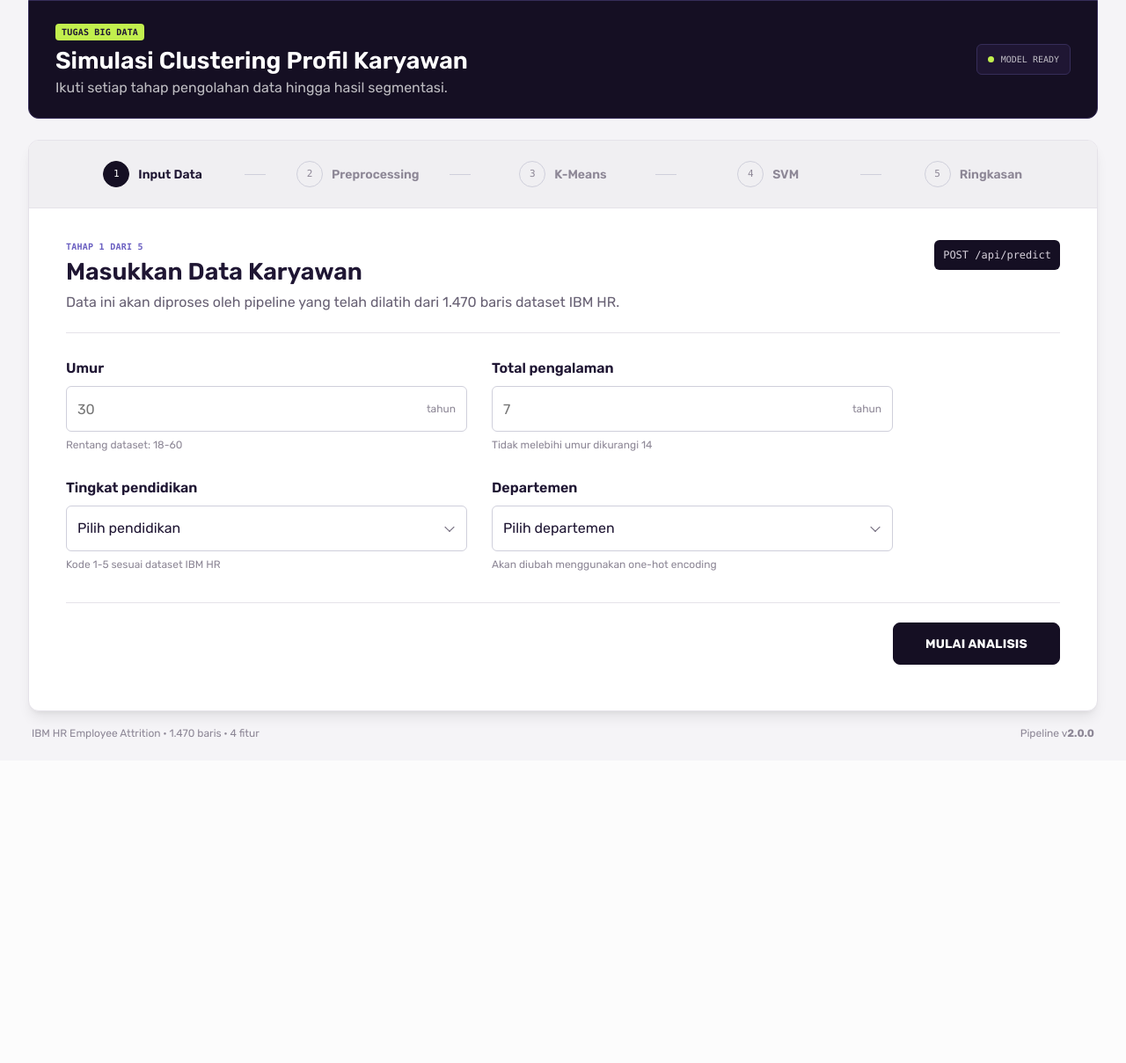
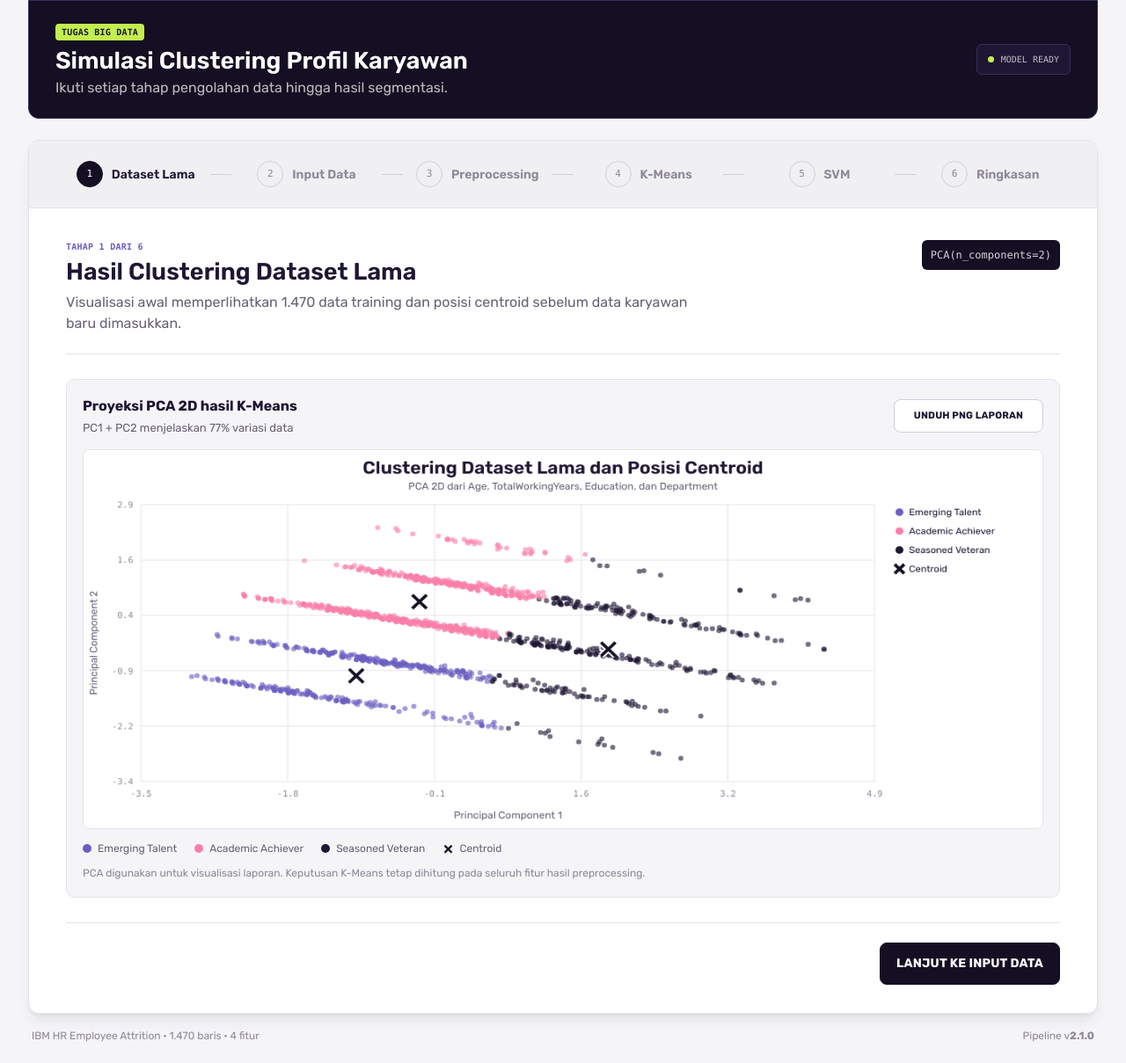
Before and after one commit to Zaaapuan/project-big-data, a Flask app: page / in a window 1280 px wide. Shown: the whole page at 88% size. Before the commit the page ends 841 px from the top, so only its background shows below. Run offline with Flask 3, Linux system fonts and the light colour scheme.

Commit message:
feat(visualization): add PCA cluster plot

```diff
--- a/employee_app/core/config.py
+++ b/employee_app/core/config.py
@@ -11,7 +11,7 @@ ARTIFACT_DIR = ROOT_DIR / "artifacts"
 MODEL_PATH = ARTIFACT_DIR / "employee_profile_model.joblib"
 
 # Incrementing this value invalidates artifacts created by an older pipeline.
-PIPELINE_VERSION = "2.0.0"
+PIPELINE_VERSION = "2.1.0"
 RANDOM_STATE = 42
 N_CLUSTERS = 3
 
--- a/employee_app/core/model_bundle.py
+++ b/employee_app/core/model_bundle.py
@@ -5,6 +5,7 @@ from dataclasses import dataclass
 from sklearn.calibration import CalibratedClassifierCV
 from sklearn.cluster import KMeans
 from sklearn.compose import ColumnTransformer
+from sklearn.decomposition import PCA
 
 
 @dataclass(frozen=True)
@@ -14,6 +15,8 @@ class ModelBundle:
     preprocessor: ColumnTransformer
     kmeans: KMeans
     svm: CalibratedClassifierCV
+    pca: PCA
+    cluster_plot: dict[str, object]
     cluster_labels: dict[int, str]
     cluster_profiles: dict[int, dict[str, float | int | str]]
     metrics: dict[str, float]
--- a/employee_app/ui/static/css/styles.css
+++ b/employee_app/ui/static/css/styles.css
@@ -122,7 +122,7 @@ h1, h2, h3, p { margin-top: 0; }
 
 .stepper {
   display: grid;
-  grid-template-columns: repeat(5, minmax(0, 1fr));
+  grid-template-columns: repeat(6, minmax(0, 1fr));
   padding: 0 24px;
   background: #f0eff2;
   border-bottom: 1px solid var(--line);
@@ -371,6 +371,96 @@ h1, h2, h3, p { margin-top: 0; }
   animation: spin 700ms linear infinite;
 }
 .primary-button.loading .button-loader { display: block; }
+
+.plot-report {
+  padding: 18px;
+  background: var(--canvas);
+  border: 1px solid var(--line);
+  border-radius: 10px;
+}
+.plot-toolbar {
+  display: flex;
+  align-items: center;
+  justify-content: space-between;
+  gap: 20px;
+  margin-bottom: 14px;
+}
+.plot-toolbar strong, .plot-toolbar span { display: block; }
+.plot-toolbar strong { font-size: 16px; }
+.plot-toolbar span {
+  margin-top: 3px;
+  color: var(--muted);
+  font-size: 13px;
+}
+.compact-button {
+  min-width: 170px;
+  min-height: 38px;
+  padding: 8px 12px;
+  font-size: 11px;
+}
+.plot-frame {
+  overflow: hidden;
+  background: var(--surface);
+  border: 1px solid var(--line);
+  border-radius: 8px;
+}
+.plot-frame canvas {
+  display: block;
+  width: 100%;
+  height: auto;
+  max-height: 430px;
+}
+.plot-legend {
+  display: flex;
+  flex-wrap: wrap;
+  gap: 10px 20px;
+  margin-top: 13px;
+  color: var(--muted);
+  font-size: 12px;
+}
+.plot-legend span {
+  display: inline-flex;
+  align-items: center;
+  gap: 7px;
+}
+.plot-legend i {
+  display: inline-block;
+  width: 10px;
+  height: 10px;
+  border-radius: 50%;
+}
+.plot-legend .centroid-key {
+  width: auto;
+  height: auto;
+  color: var(--primary);
+  font-family: var(--font-code);
+  font-size: 20px;
+  font-style: normal;
+  font-weight: 700;
+  line-height: 10px;
+}
+.plot-legend .new-point-key {
+  width: 13px;
+  height: 13px;
+  background: var(--lime);
+  border: 2px solid var(--primary);
+}
+.plot-note {
+  margin: 10px 0 0;
+  color: var(--faint);
+  font-size: 12px;
+}
+.new-point-report { margin-bottom: 20px; }
+.new-point-report .plot-frame canvas { max-height: 335px; }
+.compact-explanation {
+  grid-template-columns: 0.55fr 1.45fr;
+  gap: 20px;
+}
+.compact-explanation .formula-panel { padding: 20px; }
+.compact-explanation .large-formula {
+  margin: 8px 0 12px;
+  font-size: 15px;
+}
 
 .explanation-grid {
   display: grid;
@@ -623,6 +713,7 @@ footer {
   .form-grid, .explanation-grid, .model-explanation, .result-grid {
     grid-template-columns: 1fr;
   }
+  .plot-toolbar { align-items: flex-start; }
   .wizard-card { min-height: auto; }
 }
 
--- a/employee_app/ui/static/js/app.js
+++ b/employee_app/ui/static/js/app.js
@@ -15,6 +15,13 @@ const fieldMap = {
 
 let currentStep = 0;
 let predictionResult = null;
+let modelInfo = null;
+
+const clusterColors = {
+  "Emerging Talent": "#6a5fc1",
+  "Academic Achiever": "#fa7faa",
+  "Seasoned Veteran": "#1f1633",
+};
 
 function escapeHtml(value) {
   return String(value)
@@ -42,7 +49,10 @@ async function loadModelInfo() {
       throw new Error("Informasi model tidak tersedia.");
     }
     const info = await response.json();
+    modelInfo = info;
     document.querySelector("#pipeline-version").textContent = info.pipeline_version;
+    renderBaselinePlot(info.cluster_plot);
+    stepperItems[1].disabled = false;
     setModelStatus("ready", "MODEL READY");
   } catch (error) {
     setModelStatus("error", "MODEL ERROR");
@@ -51,7 +61,7 @@ async function loadModelInfo() {
 }
 
 function showStep(stepIndex) {
-  if (stepIndex > 0 && !predictionResult) {
+  if (stepIndex > 1 && !predictionResult) {
     return;
   }
 
@@ -65,8 +75,8 @@ function showStep(stepIndex) {
   stepperItems.forEach((item, index) => {
     const isActive = index === stepIndex;
     item.classList.toggle("active", isActive);
-    item.classList.toggle("complete", Boolean(predictionResult) && index < stepIndex);
-    item.disabled = !predictionResult && index > 0;
+    item.classList.toggle("complete", index < stepIndex);
+    item.disabled = !predictionResult && index > 1;
     if (isActive) {
       item.setAttribute("aria-current", "step");
     } else {
@@ -78,6 +88,220 @@ function showStep(stepIndex) {
     behavior: reducedMotion ? "auto" : "smooth",
     block: "start",
   });
+}
+
+function plotBounds(plotData) {
+  const coordinates = [
+    ...plotData.points,
+    ...plotData.centroids,
+    ...(plotData.new_point ? [plotData.new_point] : []),
+  ];
+  const xValues = coordinates.map((point) => point.x);
+  const yValues = coordinates.map((point) => point.y);
+  const xPadding = (Math.max(...xValues) - Math.min(...xValues)) * 0.08 || 1;
+  const yPadding = (Math.max(...yValues) - Math.min(...yValues)) * 0.1 || 1;
+  return {
+    minX: Math.min(...xValues) - xPadding,
+    maxX: Math.max(...xValues) + xPadding,
+    minY: Math.min(...yValues) - yPadding,
+    maxY: Math.max(...yValues) + yPadding,
+  };
+}
+
+function drawCross(context, x, y, size) {
+  context.save();
+  context.strokeStyle = "#ffffff";
+  context.lineWidth = 8;
+  context.beginPath();
+  context.moveTo(x - size, y - size);
+  context.lineTo(x + size, y + size);
+  context.moveTo(x + size, y - size);
+  context.lineTo(x - size, y + size);
+  context.stroke();
+  context.strokeStyle = "#150f23";
+  context.lineWidth = 4;
+  context.stroke();
+  context.restore();
+}
+
+function drawNewPoint(context, x, y) {
+  context.save();
+  context.fillStyle = "#c2ef4e";
+  context.strokeStyle = "#150f23";
+  context.lineWidth = 4;
+  context.beginPath();
+  context.arc(x, y, 11, 0, Math.PI * 2);
+  context.fill();
+  context.stroke();
+  context.beginPath();
+  context.moveTo(x - 16, y);
+  context.lineTo(x + 16, y);
+  context.moveTo(x, y - 16);
+  context.lineTo(x, y + 16);
+  context.stroke();
+  context.restore();
+}
+
+function drawClusterPlot(canvas, plotData, title) {
+  const context = canvas.getContext("2d");
+  const width = canvas.width;
+  const height = canvas.height;
+  const margin = {top: 72, right: 210, bottom: 62, left: 72};
+  const plotWidth = width - margin.left - margin.right;
+  const plotHeight = height - margin.top - margin.bottom;
+  const bounds = plotBounds(plotData);
+  const xScale = (value) => margin.left
+    + ((value - bounds.minX) / (bounds.maxX - bounds.minX)) * plotWidth;
+  const yScale = (value) => margin.top + plotHeight
+    - ((value - bounds.minY) / (bounds.maxY - bounds.minY)) * plotHeight;
+
+  context.clearRect(0, 0, width, height);
+  context.fillStyle = "#ffffff";
+  context.fillRect(0, 0, width, height);
+  context.fillStyle = "#1f1633";
+  context.font = "600 23px Rubik, Arial, sans-serif";
+  context.textAlign = "center";
+  context.fillText(title, width / 2, 31);
+  context.fillStyle = "#686174";
+  context.font = "13px Rubik, Arial, sans-serif";
+  context.fillText(
+    "PCA 2D dari Age, TotalWorkingYears, Education, dan Department",
+    width / 2,
+    52,
+  );
+
+  context.strokeStyle = "#e5e2e9";
+  context.lineWidth = 1;
+  context.font = "11px Monaco, monospace";
+  for (let tick = 0; tick <= 5; tick += 1) {
+    const x = margin.left + (plotWidth / 5) * tick;
+    const y = margin.top + (plotHeight / 5) * tick;
+    context.beginPath();
+    context.moveTo(x, margin.top);
+    context.lineTo(x, margin.top + plotHeight);
+    context.moveTo(margin.left, y);
+    context.lineTo(margin.left + plotWidth, y);
+    context.stroke();
+
+    const xValue = bounds.minX
+      + ((bounds.maxX - bounds.minX) / 5) * tick;
+    const yValue = bounds.maxY
+      - ((bounds.maxY - bounds.minY) / 5) * tick;
+    context.fillStyle = "#8d8796";
+    context.textAlign = "center";
+    context.fillText(xValue.toFixed(1), x, margin.top + plotHeight + 20);
+    context.textAlign = "right";
+    context.fillText(yValue.toFixed(1), margin.left - 10, y + 4);
+  }
+
+  context.save();
+  context.globalAlpha = 0.62;
+  plotData.points.forEach((point) => {
+    const centroid = plotData.centroids.find(
+      (item) => item.cluster_id === point.cluster_id,
+    );
+    context.fillStyle = clusterColors[centroid.category];
+    context.beginPath();
+    context.arc(xScale(point.x), yScale(point.y), 3.2, 0, Math.PI * 2);
+    context.fill();
+  });
+  context.restore();
+
+  plotData.centroids.forEach((centroid) => {
+    drawCross(context, xScale(centroid.x), yScale(centroid.y), 9);
+  });
+  if (plotData.new_point) {
+    drawNewPoint(
+      context,
+      xScale(plotData.new_point.x),
+      yScale(plotData.new_point.y),
+    );
+  }
+
+  context.fillStyle = "#686174";
+  context.font = "13px Rubik, Arial, sans-serif";
+  context.textAlign = "center";
+  context.fillText(plotData.axis_labels[0], margin.left + plotWidth / 2, height - 13);
+  context.save();
+  context.translate(17, margin.top + plotHeight / 2);
+  context.rotate(-Math.PI / 2);
+  context.fillText(plotData.axis_labels[1], 0, 0);
+  context.restore();
+
+  const legendX = margin.left + plotWidth + 25;
+  let legendY = margin.top + 10;
+  context.textAlign = "left";
+  context.font = "12px Rubik, Arial, sans-serif";
+  plotData.centroids.forEach((centroid) => {
+    context.fillStyle = clusterColors[centroid.category];
+    context.beginPath();
+    context.arc(legendX + 6, legendY, 5, 0, Math.PI * 2);
+    context.fill();
+    context.fillStyle = "#1f1633";
+    context.fillText(centroid.category, legendX + 18, legendY + 4);
+    legendY += 25;
+  });
+  drawCross(context, legendX + 6, legendY, 6);
+  context.fillStyle = "#1f1633";
+  context.fillText("Centroid", legendX + 18, legendY + 4);
+  if (plotData.new_point) {
+    legendY += 29;
+    drawNewPoint(context, legendX + 6, legendY);
+    context.fillStyle = "#1f1633";
+    context.fillText("Data baru", legendX + 25, legendY + 4);
+  }
+}
+
+function renderPlotLegend(targetId, plotData, includeNewPoint = false) {
+  const items = plotData.centroids.map((centroid) => `
+    <span>
+      <i style="background:${clusterColors[centroid.category]}"></i>
+      ${escapeHtml(centroid.category)}
+    </span>
+  `);
+  items.push("<span><i class=\"centroid-key\">×</i> Centroid</span>");
+  if (includeNewPoint) {
+    items.push("<span><i class=\"new-point-key\"></i> Data baru</span>");
+  }
+  document.querySelector(`#${targetId}`).innerHTML = items.join("");
+}
+
+function renderBaselinePlot(plotData) {
+  const explained = plotData.explained_variance_ratio
+    .reduce((total, value) => total + value, 0);
+  document.querySelector("#variance-summary").textContent =
+    `PC1 + PC2 menjelaskan ${formatPercent(explained)} variasi data`;
+  document.querySelector("#plot-note").textContent = plotData.note;
+  drawClusterPlot(
+    document.querySelector("#baseline-cluster-plot"),
+    plotData,
+    "Clustering Dataset Lama dan Posisi Centroid",
+  );
+  renderPlotLegend("baseline-legend", plotData);
+}
+
+function renderPredictionPlot(plotData) {
+  document.querySelector("#new-point-summary").textContent =
+    `Data baru diproyeksikan ke ${plotData.new_point.category}`;
+  drawClusterPlot(
+    document.querySelector("#prediction-cluster-plot"),
+    plotData,
+    "Posisi Data Baru pada Hasil Clustering",
+  );
+  renderPlotLegend("prediction-legend", plotData, true);
+}
+
+function downloadPlot(plotType) {
+  const canvasId = plotType === "baseline"
+    ? "baseline-cluster-plot"
+    : "prediction-cluster-plot";
+  const filename = plotType === "baseline"
+    ? "plot-dataset-lama-dan-centroid.png"
+    : "plot-data-baru-dan-cluster.png";
+  const link = document.createElement("a");
+  link.download = filename;
+  link.href = document.querySelector(`#${canvasId}`).toDataURL("image/png");
+  link.click();
 }
 
 function clearErrors() {
@@ -180,6 +404,7 @@ function summaryItem(label, value) {
 
 function renderResult(result) {
   renderPreprocessing(result.process.preprocessing);
+  renderPredictionPlot(result.process.cluster_plot);
 
   const kmeans = result.process.kmeans;
   document.querySelector("#kmeans-output").innerHTML = renderModelBars(
@@ -255,7 +480,7 @@ form.addEventListener("submit", async (event) => {
 
     predictionResult = result;
     renderResult(result);
-    showStep(1);
+    showStep(2);
   } catch (_error) {
     showBanner("Tidak dapat terhubung ke model lokal. Jalankan ulang aplikasi.");
   } finally {
@@ -271,9 +496,15 @@ document.querySelectorAll("[data-go-step]").forEach((button) => {
 
 stepperItems.forEach((item) => {
   item.addEventListener("click", () => {
-    if (predictionResult) {
+    if (predictionResult || Number(item.dataset.stepTarget) <= 1) {
       showStep(Number(item.dataset.stepTarget));
     }
+  });
+});
+
+document.querySelectorAll("[data-download-plot]").forEach((button) => {
+  button.addEventListener("click", () => {
+    downloadPlot(button.dataset.downloadPlot);
   });
 });
 
@@ -282,7 +513,6 @@ document.querySelector("#restart-button").addEventListener("click", () => {
   document.querySelector("#confidence-bar").style.width = "0%";
   clearErrors();
   showStep(0);
-  document.querySelector("#age").focus();
 });
 
 Object.values(fieldMap).forEach((fieldId) => {
--- a/employee_app/ui/templates/index.html
+++ b/employee_app/ui/templates/index.html
@@ -26,32 +26,74 @@
         <button class="stepper-item active" type="button" data-step-target="0"
                 aria-current="step">
           <span>1</span>
+          <strong>Dataset Lama</strong>
+        </button>
+        <button class="stepper-item" type="button" data-step-target="1">
+          <span>2</span>
           <strong>Input Data</strong>
-        </button>
-        <button class="stepper-item" type="button" data-step-target="1" disabled>
-          <span>2</span>
-          <strong>Preprocessing</strong>
         </button>
         <button class="stepper-item" type="button" data-step-target="2" disabled>
           <span>3</span>
-          <strong>K-Means</strong>
+          <strong>Preprocessing</strong>
         </button>
         <button class="stepper-item" type="button" data-step-target="3" disabled>
           <span>4</span>
-          <strong>SVM</strong>
+          <strong>K-Means</strong>
         </button>
         <button class="stepper-item" type="button" data-step-target="4" disabled>
           <span>5</span>
+          <strong>SVM</strong>
+        </button>
+        <button class="stepper-item" type="button" data-step-target="5" disabled>
+          <span>6</span>
           <strong>Ringkasan</strong>
         </button>
       </nav>
 
       <div class="wizard-content">
         <section class="wizard-screen active" data-screen="0"
+                 aria-labelledby="dataset-title">
+          <div class="screen-heading">
+            <div>
+              <span class="eyebrow">TAHAP 1 DARI 6</span>
+              <h2 id="dataset-title">Hasil Clustering Dataset Lama</h2>
+              <p>Visualisasi awal memperlihatkan 1.470 data training dan posisi centroid sebelum data karyawan baru dimasukkan.</p>
+            </div>
+            <code>PCA(n_components=2)</code>
+          </div>
+
+          <div class="plot-report">
+            <div class="plot-toolbar">
+              <div>
+                <strong>Proyeksi PCA 2D hasil K-Means</strong>
+                <span id="variance-summary">Memuat data visualisasi...</span>
+              </div>
+              <button class="secondary-button compact-button" type="button"
+                      data-download-plot="baseline">
+                UNDUH PNG LAPORAN
+              </button>
+            </div>
+            <div class="plot-frame">
+              <canvas id="baseline-cluster-plot" width="1200" height="500"
+                      role="img"
+                      aria-label="Plot PCA dataset training dan centroid K-Means"></canvas>
+            </div>
+            <div class="plot-legend" id="baseline-legend"></div>
+            <p class="plot-note" id="plot-note"></p>
+          </div>
+
+          <div class="screen-actions align-right">
+            <button class="primary-button" type="button" data-go-step="1">
+              LANJUT KE INPUT DATA
+            </button>
+          </div>
+        </section>
+
+        <section class="wizard-screen" data-screen="1" hidden
                  aria-labelledby="input-title">
           <div class="screen-heading">
             <div>
-              <span class="eyebrow">TAHAP 1 DARI 5</span>
+              <span class="eyebrow">TAHAP 2 DARI 6</span>
               <h2 id="input-title">Masukkan Data Karyawan</h2>
               <p>Data ini akan diproses oleh pipeline yang telah dilatih dari 1.470 baris dataset IBM HR.</p>
             </div>
@@ -124,7 +166,10 @@
               </div>
             </div>
 
-            <div class="screen-actions align-right">
+            <div class="screen-actions">
+              <button class="secondary-button" type="button" data-go-step="0">
+                KEMBALI
+              </button>
               <button class="primary-button" id="predict-button" type="submit">
                 <span class="button-label">MULAI ANALISIS</span>
                 <span class="button-loader" aria-hidden="true"></span>
@@ -133,11 +178,11 @@
           </form>
         </section>
 
-        <section class="wizard-screen" data-screen="1"
+        <section class="wizard-screen" data-screen="2"
                  aria-labelledby="preprocessing-title" hidden>
           <div class="screen-heading">
             <div>
-              <span class="eyebrow">TAHAP 2 DARI 5</span>
+              <span class="eyebrow">TAHAP 3 DARI 6</span>
               <h2 id="preprocessing-title">Standardisasi dan Encoding</h2>
               <p>Fitur numerik disetarakan skalanya, sedangkan departemen diubah menjadi fitur biner.</p>
             </div>
@@ -163,22 +208,40 @@
             </article>
           </div>
           <div class="screen-actions">
-            <button class="secondary-button" type="button" data-go-step="0">KEMBALI</button>
-            <button class="primary-button" type="button" data-go-step="2">LANJUT KE K-MEANS</button>
+            <button class="secondary-button" type="button" data-go-step="1">KEMBALI</button>
+            <button class="primary-button" type="button" data-go-step="3">LANJUT KE K-MEANS</button>
           </div>
         </section>
 
-        <section class="wizard-screen" data-screen="2"
+        <section class="wizard-screen" data-screen="3"
                  aria-labelledby="kmeans-title" hidden>
           <div class="screen-heading">
             <div>
-              <span class="eyebrow">TAHAP 3 DARI 5</span>
+              <span class="eyebrow">TAHAP 4 DARI 6</span>
               <h2 id="kmeans-title">Penentuan Cluster dengan K-Means</h2>
               <p>Vektor baru dibandingkan dengan tiga centroid. Jarak Euclidean terkecil menentukan cluster.</p>
             </div>
             <code>KMeans(n_clusters=3)</code>
           </div>
-          <div class="model-explanation">
+          <div class="plot-report new-point-report">
+            <div class="plot-toolbar">
+              <div>
+                <strong>Posisi data baru pada plot dataset lama</strong>
+                <span id="new-point-summary"></span>
+              </div>
+              <button class="secondary-button compact-button" type="button"
+                      data-download-plot="prediction">
+                UNDUH PNG LAPORAN
+              </button>
+            </div>
+            <div class="plot-frame">
+              <canvas id="prediction-cluster-plot" width="1200" height="460"
+                      role="img"
+                      aria-label="Plot PCA dengan data karyawan baru"></canvas>
+            </div>
+            <div class="plot-legend" id="prediction-legend"></div>
+          </div>
+          <div class="model-explanation compact-explanation">
             <div class="formula-panel">
               <span class="card-index">RUMUS JARAK</span>
               <div class="large-formula">d(x, c) = √Σ(xᵢ - cᵢ)²</div>
@@ -191,16 +254,16 @@
             </div>
           </div>
           <div class="screen-actions">
-            <button class="secondary-button" type="button" data-go-step="1">KEMBALI</button>
-            <button class="primary-button" type="button" data-go-step="3">LANJUT KE SVM</button>
+            <button class="secondary-button" type="button" data-go-step="2">KEMBALI</button>
+            <button class="primary-button" type="button" data-go-step="4">LANJUT KE SVM</button>
           </div>
         </section>
 
-        <section class="wizard-screen" data-screen="3"
+        <section class="wizard-screen" data-screen="4"
                  aria-labelledby="svm-title" hidden>
           <div class="screen-heading">
             <div>
-              <span class="eyebrow">TAHAP 4 DARI 5</span>
+              <span class="eyebrow">TAHAP 5 DARI 6</span>
               <h2 id="svm-title">Klasifikasi dengan SVM</h2>
               <p>SVM mempelajari label hasil K-Means dan menghasilkan confidence untuk setiap kategori profil.</p>
             </div>
@@ -219,16 +282,16 @@
             </div>
           </div>
           <div class="screen-actions">
-            <button class="secondary-button" type="button" data-go-step="2">KEMBALI</button>
-            <button class="primary-button" type="button" data-go-step="4">LIHAT RINGKASAN</button>
+            <button class="secondary-button" type="button" data-go-step="3">KEMBALI</button>
+            <button class="primary-button" type="button" data-go-step="5">LIHAT RINGKASAN</button>
           </div>
         </section>
 
-        <section class="wizard-screen" data-screen="4" id="result-section"
+        <section class="wizard-screen" data-screen="5" id="result-section"
                  aria-labelledby="result-title" hidden aria-live="polite">
           <div class="screen-heading">
             <div>
-              <span class="eyebrow">TAHAP 5 DARI 5</span>
+              <span class="eyebrow">TAHAP 6 DARI 6</span>
               <h2 id="result-title">Ringkasan Hasil Segmentasi</h2>
               <p>Seluruh tahap pipeline telah selesai dijalankan.</p>
             </div>
@@ -266,7 +329,7 @@
           </div>
           <p class="disclaimer" id="result-disclaimer"></p>
           <div class="screen-actions">
-            <button class="secondary-button" type="button" data-go-step="3">KEMBALI</button>
+            <button class="secondary-button" type="button" data-go-step="4">KEMBALI</button>
             <button class="primary-button" id="restart-button" type="button">ULANGI SIMULASI</button>
           </div>
         </section>
```
Also changed, not shown: employee_app/core/predictor.py (+15 -1 lines), employee_app/core/training.py (+9 -0 lines), employee_app/models/kmeans.py (+71 -0 lines), tests/test_api.py (+8 -2 lines), tests/test_kmeans.py (+13 -0 lines), tests/test_predictor.py (+9 -1 lines), tests/test_training.py (+2 -0 lines), README.md.
